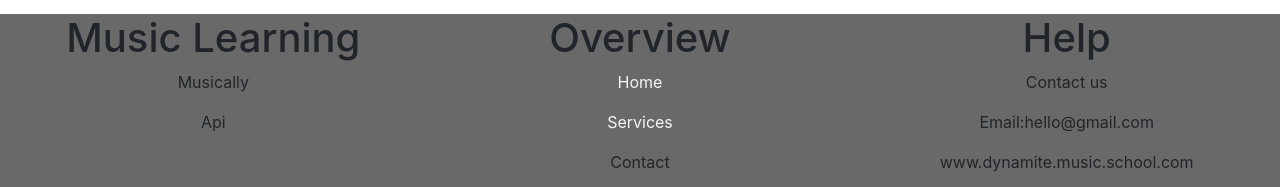
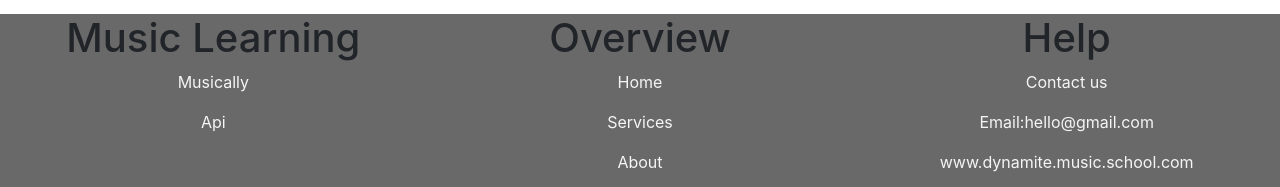
Before and after one commit to SudiptaAdhikaryJoy/Dynamite-Music-School, a React (Create React App) app: page / in a window 1280 px wide. Shown: the part 804-991 px from the top of the page. Built offline with nearby package versions, Linux system fonts and the light colour scheme; no server answers.

Commit message:
add styles

```diff
--- a/src/components/Footer/Footer.css
+++ b/src/components/Footer/Footer.css
@@ -3,9 +3,12 @@
     display: grid;
     grid-template-columns: repeat(3,1fr);
     background-color: dimgrey;
+
 }
 
-#overview{
-    color: #fff;
-    text-decoration: none;
+#learning{
+    color: whitesmoke;
 }
+#help{
+    color: whitesmoke;
+}
--- a/src/components/Footer/Footer.js
+++ b/src/components/Footer/Footer.js
@@ -1,5 +1,5 @@
 import React from 'react';
-import { Link, NavLink } from 'react-router-dom';
+import { Link } from 'react-router-dom';
 import './Footer.css';
 
 const Footer = () => {
@@ -8,8 +8,10 @@ const Footer = () => {
         <div className="footer-part">
             <div>
                 <h1>Music Learning</h1>
-                <p>Musically</p>
-                <p>Api</p>
+                <div id="learning">
+                    <p>Musically</p>
+                    <p>Api</p>
+                </div>
             </div>
             <div>
                 <h1>Overview</h1>
@@ -20,15 +22,19 @@ const Footer = () => {
                 <Link to="/services" style={{ textDecoration: 'none', color: 'whiteSmoke' }}>
                 <p>Services</p>
                 </Link>
+                <Link to="/about" style={{ textDecoration: 'none', color: 'whiteSmoke' }}>
+                <p>About</p>
+                </Link>
                 </div>
 
-                <p>Contact</p>
             </div>
             <div>
                 <h1>Help</h1>
-                <p>Contact us</p>
-                <p>Email:hello@gmail.com</p>
-                <p>www.dynamite.music.school.com</p>
+                <div id="help">
+                    <p>Contact us</p>
+                    <p>Email:hello@gmail.com</p>
+                    <p>www.dynamite.music.school.com</p>
+                </div>
             </div>
         </div>
     );
```
